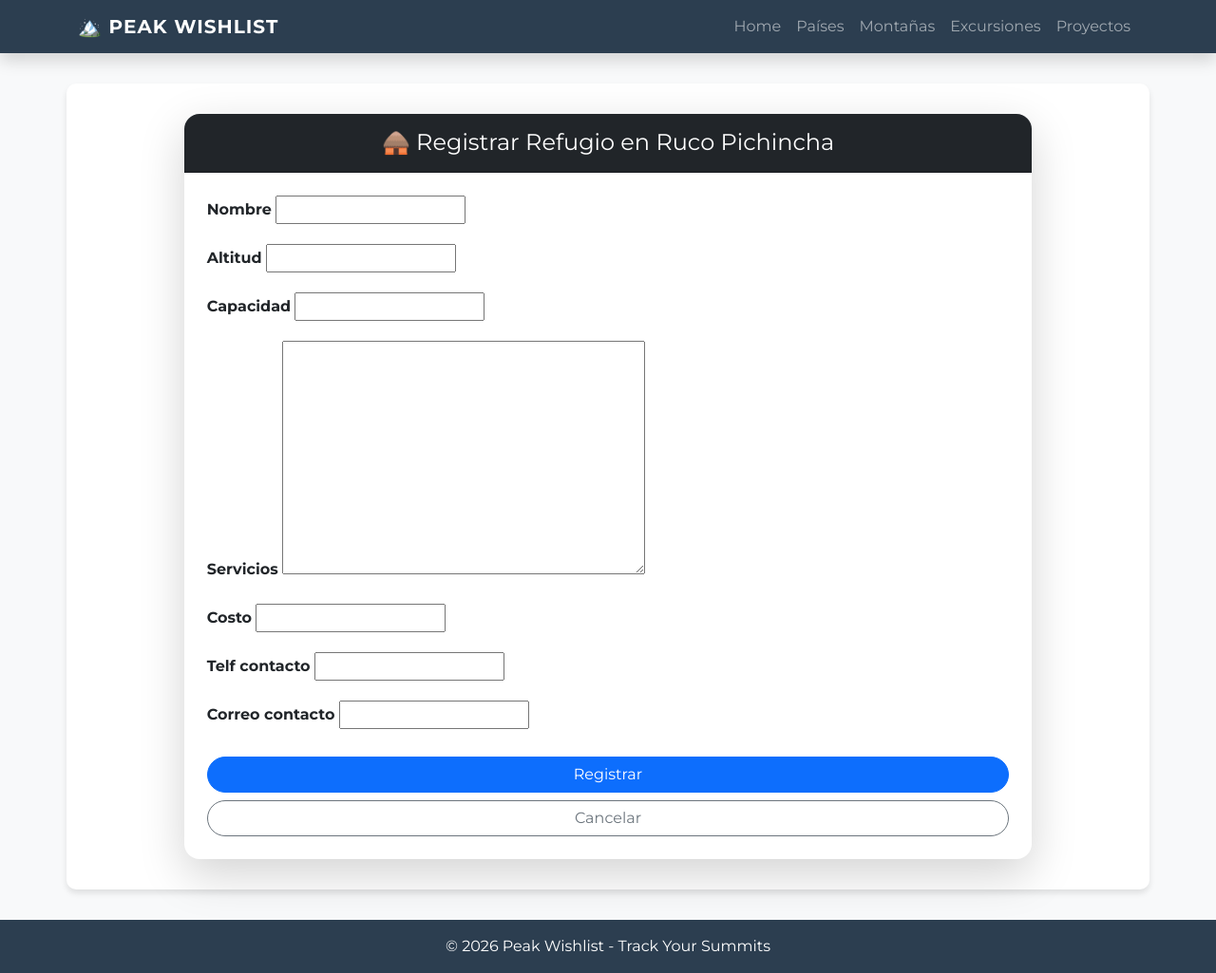
After one commit to ivancho15/peak_wishlist, a Django app: page /montana/12/refugios/create/ in a window 1280 px wide. The commit adds this page. Shown: the whole page at 95% size. Run offline with Django 5.2, Linux system fonts and the light colour scheme; data comes from the database, SQL or seed files in the repository; both versions use the stored data as it was after the commit.

Commit message:
Create de refugios

```diff
--- a/src/peak_wishlist/forms.py
+++ b/src/peak_wishlist/forms.py
@@ -33,7 +33,7 @@ class MontanaForm(forms.ModelForm):
 class RefugioForm(forms.ModelForm):
     class Meta:
         model = Refugio
-        fields = "__all__"
+        fields = ['nombre', 'altitud', 'capacidad', 'servicios', 'costo', 'telf_contacto', 'correo_contacto']
 
 class RutaForm(forms.ModelForm):
     class Meta:
--- a/src/peak_wishlist/templates/peak_wishlist/base.html
+++ b/src/peak_wishlist/templates/peak_wishlist/base.html
@@ -61,6 +61,16 @@
           background-color: #f1f4f7;
           transition: background-color 0.2s ease;
       }
+      .btn-sm.rounded-pill {
+          transition: all 0.3s ease;
+      }
+
+      .btn-sm.rounded-pill:hover {
+          transform: translateY(-1px);
+          box-shadow: 0 4px 8px rgba(0,0,0,0.1) !important;
+          background-color: #2c3e50 !important; /* El color de tu navbar */
+          color: white !important;
+      }
     </style>
   </head>
   <body class="d-flex flex-column min-vh-100">
--- a/src/peak_wishlist/templates/peak_wishlist/montanas.html
+++ b/src/peak_wishlist/templates/peak_wishlist/montanas.html
@@ -59,7 +59,11 @@
                         <a href="{% url 'peak_wishlist:refugios_por_montana' montana.id %}"
                            class="text-decoration-none fs-4" title="Ver refugios">🛖</a>
                     {% else %}
-                        <span class="text-muted opacity-25">--</span>
+                        <a href="{% url 'peak_wishlist:registrar_refugio' montana_id=montana.id %}"
+                        class="btn btn-sm rounded-pill px-3 shadow-sm"
+                        style="background-color: #e9ecef; color: #495057; border: none; font-size: 0.75rem; font-weight: 600;">
+                        <span class="me-1">➕</span> Registrar
+                        </a>
                     {% endif %}
                 </td>
                 <td class="text-center">
--- /dev/null
+++ b/src/peak_wishlist/templates/peak_wishlist/refugio_form.html
@@ -0,0 +1,13 @@
+{% extends 'peak_wishlist/base.html' %}
+
+{% block title %}
+    Refugio
+{% endblock title %}
+
+{% block contenido %}
+<div class="row justify-content-center">
+    <div class="col-md-10">
+        {% include 'peak_wishlist/componentes/form_card.html' with card_title=titulo_dinamico button_text="Registrar" cancel_url=url_cancelar %}
+    </div>
+</div>
+{% endblock contenido %}
--- a/src/peak_wishlist/urls.py
+++ b/src/peak_wishlist/urls.py
@@ -60,6 +60,11 @@ urlpatterns = [
         name="refugios_por_montana",
     ),
     path(
+        "montana/<int:montana_id>/refugios/create/",
+        refugio.RefugioCreate.as_view(),
+        name="registrar_refugio"
+    ),
+    path(
         "montana/excursiones/<int:montana_id>/",
         excursion.ExcursionList.as_view(),
         name="excursiones_por_montana",
--- a/src/peak_wishlist/views/refugio.py
+++ b/src/peak_wishlist/views/refugio.py
@@ -2,14 +2,10 @@ from typing import Any
 
 from django.db.models.query import QuerySet
 from django.shortcuts import get_object_or_404
-from django.views.generic import (
-    CreateView,
-    DeleteView,
-    DetailView,
-    ListView,
-    UpdateView,
-)
+from django.views.generic import CreateView, DetailView, ListView
+from django.urls import reverse_lazy
 
+from peak_wishlist.forms import RefugioForm
 from peak_wishlist.models import Montana, Refugio
 
 
@@ -33,3 +29,28 @@ class RefugioList(ListView):
         else:
             context["extension_titulo"] = ""
         return context
+
+class RefugioCreate(CreateView):
+    model = Refugio
+    form_class = RefugioForm
+    template_name = "peak_wishlist/refugio_form.html"
+
+    def get_initial(self):
+        initial = super().get_initial()
+        montana = get_object_or_404(Montana, id=self.kwargs.get('montana_id'))
+        initial['montana'] = montana
+        return initial
+
+    def form_valid(self, form):
+        form.instance.montana = get_object_or_404(Montana, id=self.kwargs.get('montana_id'))
+        return super().form_valid(form)
+
+    def get_success_url(self):
+        return reverse_lazy('peak_wishlist:refugios_por_montana',  kwargs={'montana_id': self.kwargs.get('montana_id')})
+
+    def get_context_data(self, **kwargs):
+        context = super().get_context_data(**kwargs)
+        montana = get_object_or_404(Montana, id=self.kwargs.get('montana_id'))
+        context['titulo_dinamico'] = f"🛖 Registrar Refugio en {montana.nombre}"
+        context['url_cancelar'] = reverse_lazy('peak_wishlist:montanas')
+        return context
```
Also changed, not shown: src/peak_wishlist/templates/peak_wishlist/refugios.html (+7 -0 lines), src/db.sqlite3. Lines whose indentation alone changed are shown as unchanged.
